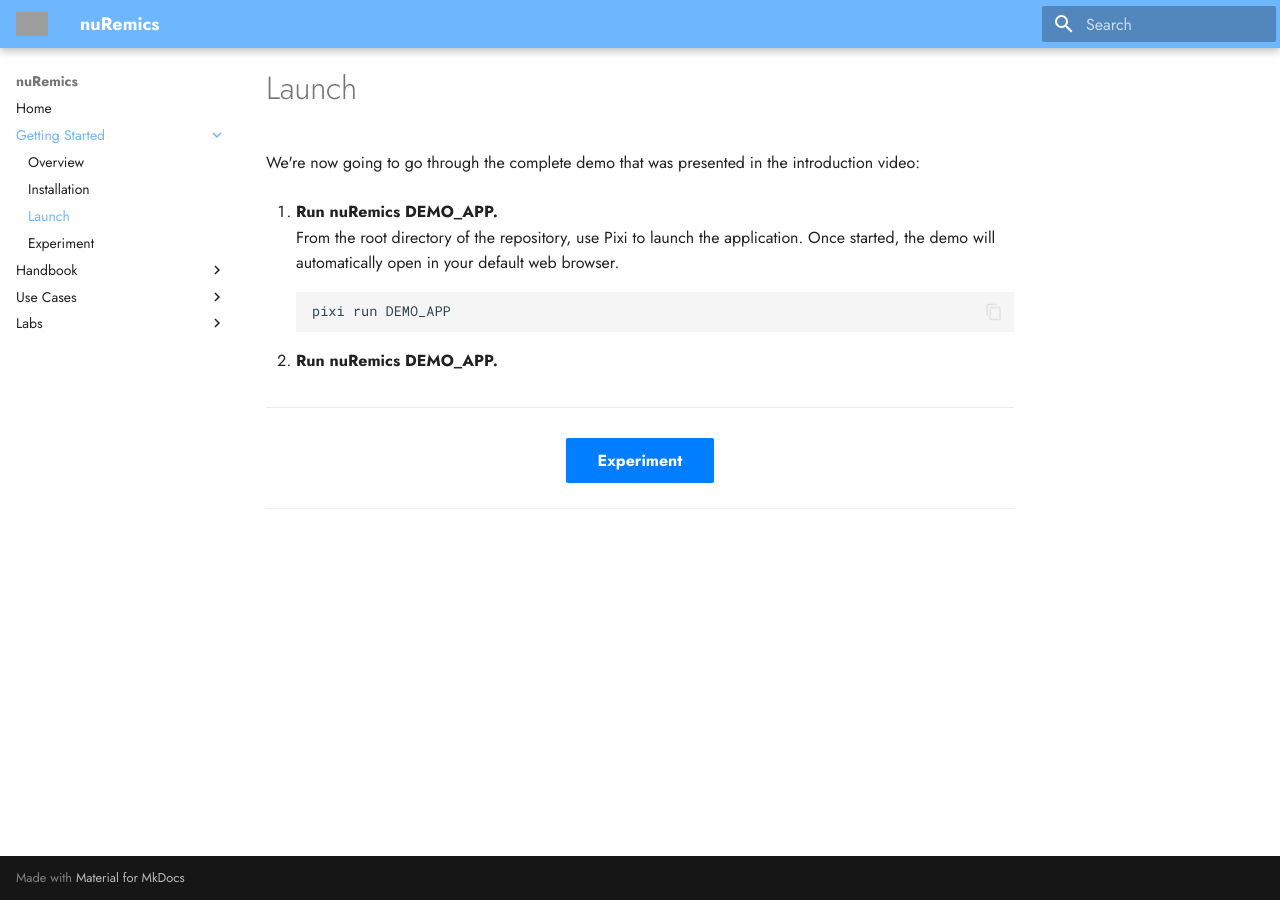
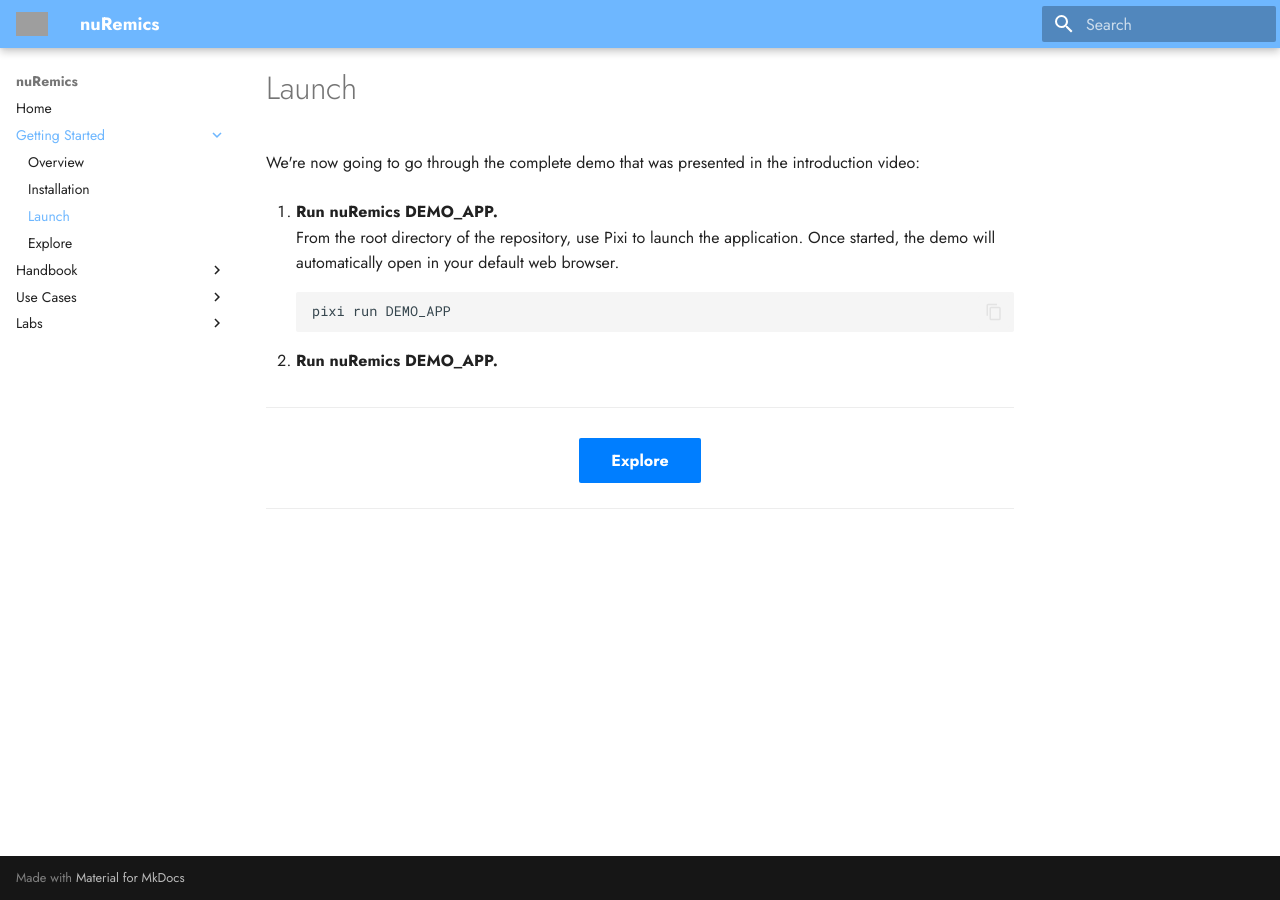
Before and after one commit to nuremics/nuremics-docs, an MkDocs documentation site: the page built from docs/getting-started/launch.md, in a window 1280 px wide. Built offline with MkDocs 1.6.1 and Material for MkDocs 9.7.7, drawn with Linux system fonts in a browser that asks for light colours; grey boxes are pictures that could not be loaded.

Commit message:
minor update - sandbox in Getting started

```diff
--- a/docs/getting-started/launch.md
+++ b/docs/getting-started/launch.md
@@ -14,8 +14,8 @@ From the root directory of the repository, use Pixi to launch the application. O
 ---
 
 <div style="display: flex; justify-content: center; gap: 1rem; flex-wrap: wrap; margin-top: 1.5rem;">
-  <a href="../experiment/" class="md-button md-button--primary">
-    Experiment
+  <a href="../explore/" class="md-button md-button--primary">
+    Explore
   </a>
 </div>
 
--- a/mkdocs.yml
+++ b/mkdocs.yml
@@ -6,7 +6,7 @@ nav:
     - Overview: getting-started/index.md
     - Installation: getting-started/installation.md
     - Launch: getting-started/launch.md
-    - Experiment: getting-started/experiment.md
+    - Explore: getting-started/explore.md
   - Handbook:
     - Overview: handbook/index.md
     - Theory: handbook/theory.md
```
Also changed, not shown: docs/getting-started/explore.md (renamed from docs/getting-started/experiment.md, +1 -1 lines).
